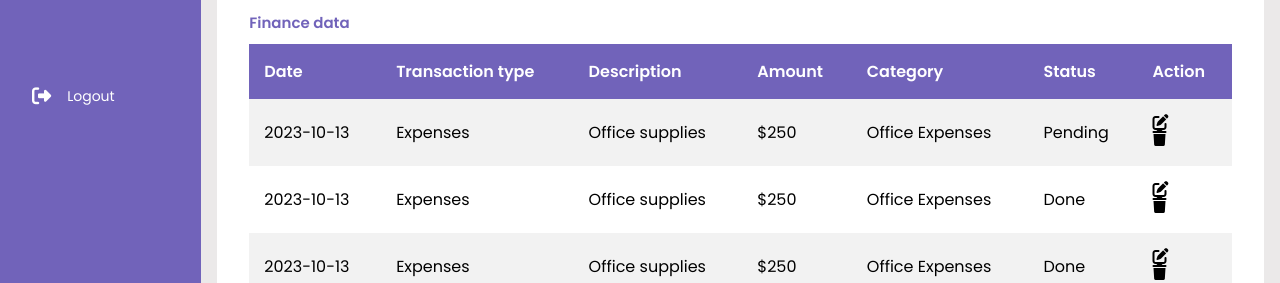
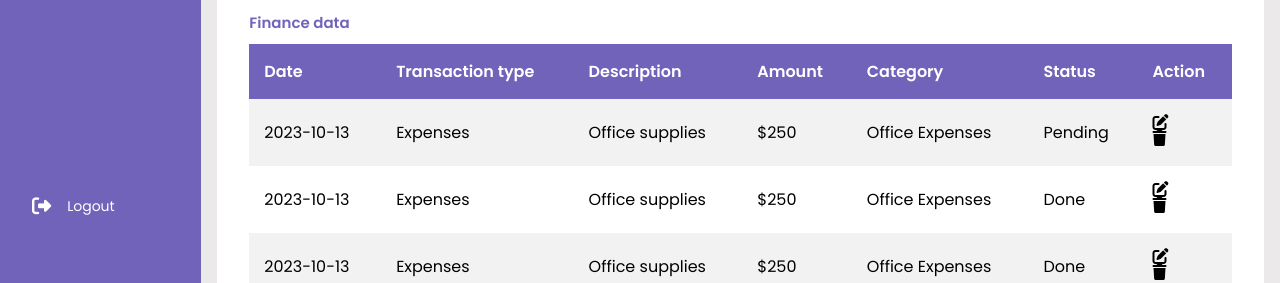
Before and after one commit to BugingoBlaise/Dashboard, a plain HTML site: page index.html in a window 1280 px wide. Shown: the part 396-679 px from the top of the page. Drawn offline with Linux system fonts and the light colour scheme.

Commit message:
logout btn fixed

```diff
--- a/style.css
+++ b/style.css
@@ -180,11 +180,11 @@ form p a {
   font-size: 1.2rem;
 }
 .logout {
-  position: relative;
+  position: sticky;
   bottom: 0;
   left: 0;
   width: 100%;
-  margin-top: 150px !important;
+  margin-top: 260px !important;
 }
 .menu {
   height: 90%;
```
